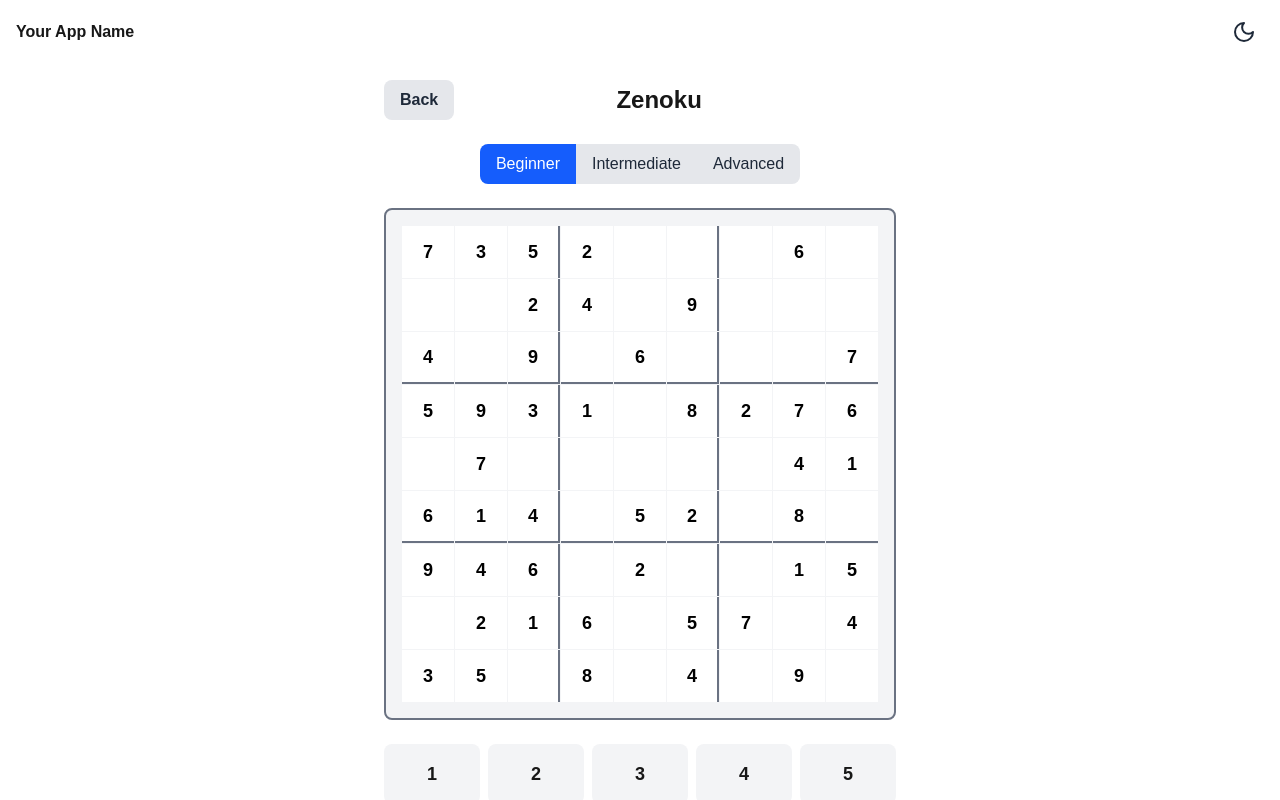
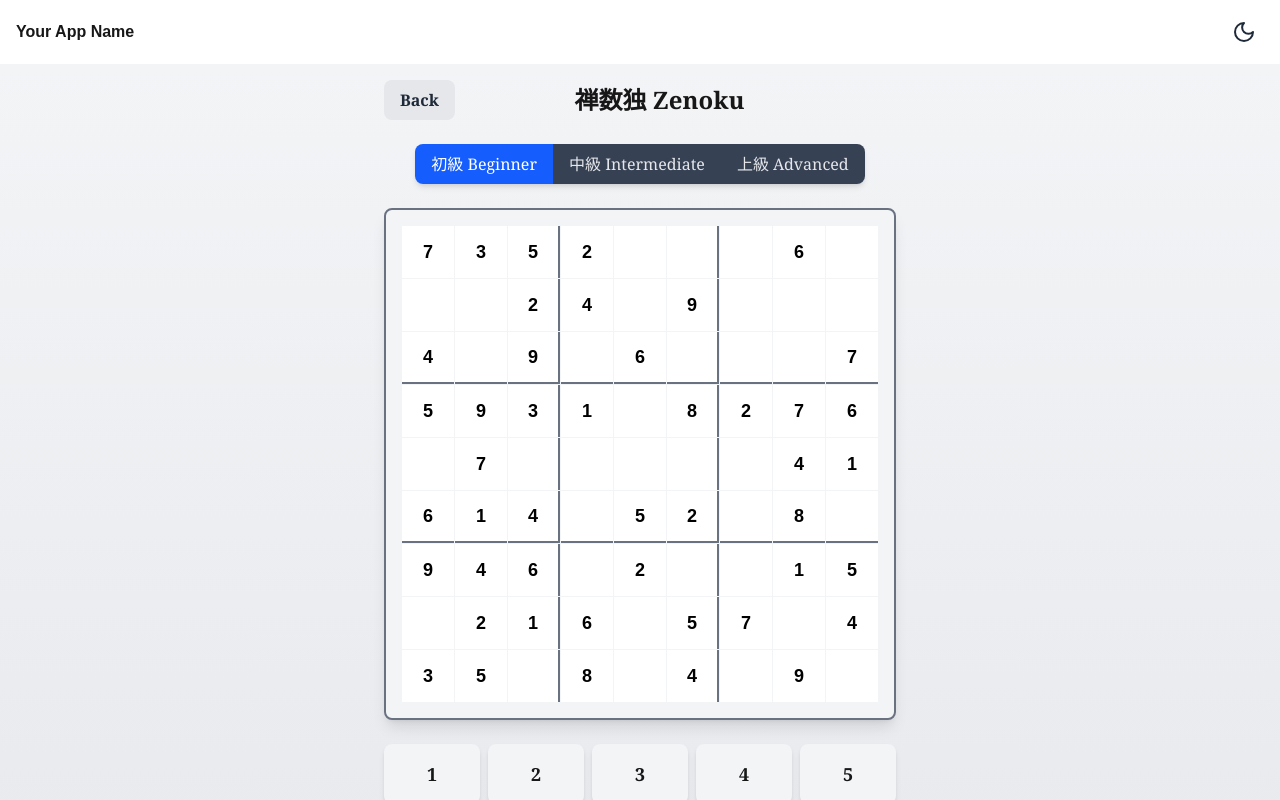
Before and after one commit to Yulkazs/zenoku, a Next.js app in the folder sudsrc/: page / in a window 1280 px wide. Both pictures are taken after a click on the button "Start Game". Shown: the top 800 px of the page. Built offline with nearby package versions, Linux system fonts and the light colour scheme.

Commit message:
Styling changed

```diff
--- a/sudsrc/app/components/SudokuGame.tsx
+++ b/sudsrc/app/components/SudokuGame.tsx
@@ -3,7 +3,7 @@
 import { useState, useEffect, useRef } from 'react';
 import { motion } from 'framer-motion';
 import { generateSudoku, checkSudoku, SudokuType } from '@/app/utils/sudokuUtils';
-
+import { Sparkles } from 'lucide-react';
 
 type Difficulty = 'beginner' | 'intermediate' | 'advanced';
 
@@ -19,8 +19,10 @@ export default function SudokuGame({ onExit }: SudokuGameProps) {
   const [isComplete, setIsComplete] = useState<boolean>(false);
   const [isCorrect, setIsCorrect] = useState<boolean>(false);
   const [isLoading, setIsLoading] = useState<boolean>(true);
+  const [hintsRemaining, setHintsRemaining] = useState<number>(4);
   const boardRef = useRef<HTMLDivElement>(null);
   const initialized = useRef<boolean>(false);
+  const gameContainerRef = useRef<HTMLDivElement>(null);
 
   // Generate a new Sudoku puzzle when difficulty changes
   useEffect(() => {
@@ -31,6 +33,7 @@ export default function SudokuGame({ onExit }: SudokuGameProps) {
     setSelectedCell(null);
     setIsComplete(false);
     setIsCorrect(false);
+    setHintsRemaining(4); // Reset hints when changing difficulty
 
     // Reset UI state
     setTimeout(() => {
@@ -70,6 +73,56 @@ export default function SudokuGame({ onExit }: SudokuGameProps) {
       }
     }
   }, [board, isLoading]);
+
+  // Handle keyboard input
+  useEffect(() => {
+    const handleKeyDown = (e: KeyboardEvent) => {
+      // Number keys (both top row and numpad)
+      if ((/^[1-9]$/.test(e.key) || (e.key >= 'Numpad1' && e.key <= 'Numpad9'))) {
+        const num = parseInt(e.key.replace('Numpad', ''), 10);
+        handleNumberInput(num);
+      }
+      // Arrow keys for navigation
+      else if (e.key === 'ArrowUp' || e.key === 'ArrowDown' ||
+               e.key === 'ArrowLeft' || e.key === 'ArrowRight') {
+        if (!selectedCell) {
+          setSelectedCell([4, 4]); // Start in the middle if no cell is selected
+          return;
+        }
+
+        const [row, col] = selectedCell;
+        let newRow = row;
+        let newCol = col;
+
+        switch (e.key) {
+          case 'ArrowUp': newRow = Math.max(0, row - 1); break;
+          case 'ArrowDown': newRow = Math.min(8, row + 1); break;
+          case 'ArrowLeft': newCol = Math.max(0, col - 1); break;
+          case 'ArrowRight': newCol = Math.min(8, col + 1); break;
+        }
+
+        setSelectedCell([newRow, newCol]);
+      }
+      // Delete or Backspace to clear cell
+      else if (e.key === 'Delete' || e.key === 'Backspace') {
+        clearCell();
+      }
+      // H key for hint
+      else if (e.key === 'h' || e.key === 'H') {
+        useHint();
+      }
+    };
+
+    // Focus on game container to capture keyboard events
+    if (gameContainerRef.current) {
+      gameContainerRef.current.focus();
+    }
+
+    window.addEventListener('keydown', handleKeyDown);
+    return () => {
+      window.removeEventListener('keydown', handleKeyDown);
+    };
+  }, [selectedCell, board]);
 
   // Handle cell selection
   const handleCellSelect = (row: number, col: number) => {
@@ -113,6 +166,30 @@ export default function SudokuGame({ onExit }: SudokuGameProps) {
     setIsComplete(false);
   };
 
+  // Use a hint to reveal a cell
+  const useHint = () => {
+    if (!selectedCell || !board || !solution || hintsRemaining <= 0) return;
+
+    const [row, col] = selectedCell;
+    if (board[row][col].fixed || board[row][col].value === solution[row][col]) return;
+
+    const newBoard = [...board];
+    newBoard[row][col] = { value: solution[row][col], fixed: true };
+    setBoard(newBoard);
+    setHintsRemaining(prev => prev - 1);
+
+    // Check if the board is complete after using hint
+    const allFilled = newBoard.every(row =>
+      row.every(cell => cell.value !== 0)
+    );
+
+    if (allFilled) {
+      const isSolutionCorrect = checkSudoku(newBoard);
+      setIsComplete(true);
+      setIsCorrect(isSolutionCorrect);
+    }
+  };
+
   // Generate a new puzzle with the same difficulty
   const newPuzzle = () => {
     setIsLoading(true);
@@ -123,6 +200,7 @@ export default function SudokuGame({ onExit }: SudokuGameProps) {
       setSelectedCell(null);
       setIsComplete(false);
       setIsCorrect(false);
+      setHintsRemaining(4); // Reset hints for new puzzle
       setIsLoading(false);
 
       // Re-animate board appearance
@@ -133,8 +211,9 @@ export default function SudokuGame({ onExit }: SudokuGameProps) {
   // Render loading state
   if (isLoading) {
     return (
-      <div className="min-h-screen flex flex-col items-center justify-center" style={{ backgroundColor: 'var(--background)' }}>
-        <div className="text-4xl font-bold mb-4 text-blue-600">Loading...</div>
+      <div className="min-h-screen flex flex-col items-center justify-center bg-gradient-to-b from-gray-100 to-gray-200 dark:from-gray-900 dark:to-gray-800" style={{ backgroundColor: 'var(--background)' }}>
+        <div className="text-4xl font-bold mb-4 text-blue-600 font-serif">読み込み中...</div>
+        <div className="text-xl text-gray-600 dark:text-gray-400 font-serif">Loading...</div>
       </div>
     );
   }
@@ -142,22 +221,22 @@ export default function SudokuGame({ onExit }: SudokuGameProps) {
   // Render complete game state
   if (isComplete) {
     return (
-      <div className="min-h-screen p-4 flex flex-col items-center justify-center" style={{ backgroundColor: 'var(--background)' }}>
+      <div className="min-h-screen p-4 flex flex-col items-center justify-center bg-gradient-to-b from-gray-100 to-gray-200 dark:from-gray-900 dark:to-gray-800" style={{ backgroundColor: 'var(--background)' }}>
         <motion.div
           initial={{ scale: 0.9, opacity: 0 }}
           animate={{ scale: 1, opacity: 1 }}
           className="text-center max-w-md"
         >
           <div className={`mb-6 p-4 shadow-lg border-2 rounded-lg opacity-90 ${isCorrect ? 'bg-green-600 border-green-700' : 'bg-red-600 border-red-700'}`}>
-            <h1 className="text-3xl font-bold mb-4">
-                {isCorrect ? 'Puzzle Solved!' : 'Oops, Puzzle Not Solved!'}
+            <h1 className="text-3xl font-bold mb-4 font-serif">
+                {isCorrect ? '成功！Puzzle Solved!' : '残念！Puzzle Not Solved!'}
             </h1>
             </div>
 
             <div className="mb-8">
-            <p className="subtext text-lg mb-4">
+            <p className="subtext text-lg mb-4 font-serif">
                 {isCorrect
-                ? 'Congratulations! You successfully completed the puzzle.'
+                ? 'おめでとう！Congratulations! You successfully completed the puzzle.'
                 : 'It looks like something went wrong. No worries, though! Click below to try a new puzzle and keep challenging yourself!'}
             </p>
             </div>
@@ -165,13 +244,13 @@ export default function SudokuGame({ onExit }: SudokuGameProps) {
           <div className="flex gap-4 justify-center">
             <button
               onClick={newPuzzle}
-              className="px-6 py-2 rounded-lg font-semibold text-white bg-blue-600 hover:bg-blue-700 transition-colors"
+              className="px-6 py-2 rounded-lg font-semibold text-white bg-blue-600 hover:bg-blue-700 transition-colors font-serif"
             >
               New Puzzle
             </button>
             <button
               onClick={onExit}
-              className="px-6 py-2 rounded-lg font-semibold text-gray-800 bg-gray-200 hover:bg-gray-300 transition-colors dark:text-gray-200 dark:bg-gray-800 dark:hover:bg-gray-700"
+              className="px-6 py-2 rounded-lg font-semibold text-gray-800 bg-gray-200 hover:bg-gray-300 transition-colors dark:text-gray-200 dark:bg-gray-800 dark:hover:bg-gray-700 font-serif"
             >
               Exit
             </button>
@@ -183,18 +262,23 @@ export default function SudokuGame({ onExit }: SudokuGameProps) {
 
   // Render main game board
   return (
-    <div className="min-h-screen p-4" style={{ backgroundColor: 'var(--background)' }}>
+    <div
+      ref={gameContainerRef}
+      tabIndex={0} // Make div focusable for keyboard events
+      className="min-h-screen p-4 outline-none bg-gradient-to-b from-gray-100 to-gray-200 dark:from-gray-900 dark:to-gray-800"
+      style={{ backgroundColor: 'var(--background)' }}
+    >
       <div className="max-w-lg mx-auto">
         <div className="flex justify-between items-center mb-6">
           <button
             onClick={onExit}
-            className="px-4 py-2 rounded-lg font-semibold text-gray-800 bg-gray-200 hover:bg-gray-300 transition-colors dark:text-gray-200 dark:bg-gray-800 dark:hover:bg-gray-700"
+            className="px-4 py-2 rounded-lg font-semibold text-gray-800 bg-gray-200 hover:bg-gray-300 transition-colors dark:text-gray-200 dark:bg-gray-800 dark:hover:bg-gray-700 font-serif"
           >
             Back
           </button>
 
-          <h1 className="text-2xl font-bold" style={{ color: 'var(--foreground)' }}>
-            Zenoku
+          <h1 className="text-2xl font-bold font-serif" style={{ color: 'var(--foreground)' }}>
+            禅数独 Zenoku
           </h1>
 
           <div className="invisible px-4 py-2">
@@ -203,30 +287,30 @@ export default function SudokuGame({ onExit }: SudokuGameProps) {
         </div>
 
         <div className="flex justify-center mb-6">
-          <div className="inline-flex rounded-lg overflow-hidden">
+          <div className="inline-flex rounded-lg overflow-hidden shadow-md">
             <button
               onClick={() => setDifficulty('beginner')}
-              className={`px-4 py-2 font-medium ${difficulty === 'beginner'
+              className={`px-4 py-2 font-medium font-serif ${difficulty === 'beginner'
                 ? 'bg-blue-600 text-white'
-                : 'bg-gray-200 text-gray-800 hover:bg-gray-300 dark:bg-gray-800 dark:text-gray-200 dark:hover:bg-gray-700'}`}
+                : 'bg-gray-700 text-gray-200 hover:bg-gray-600 dark:bg-gray-800 dark:text-gray-200 dark:hover:bg-gray-700'}`}
             >
-              Beginner
+              初級 Beginner
             </button>
             <button
               onClick={() => setDifficulty('intermediate')}
-              className={`px-4 py-2 font-medium ${difficulty === 'intermediate'
+              className={`px-4 py-2 font-medium font-serif ${difficulty === 'intermediate'
                 ? 'bg-blue-600 text-white'
-                : 'bg-gray-200 text-gray-800 hover:bg-gray-300 dark:bg-gray-800 dark:text-gray-200 dark:hover:bg-gray-700'}`}
+                : 'bg-gray-700 text-gray-200 hover:bg-gray-600 dark:bg-gray-800 dark:text-gray-200 dark:hover:bg-gray-700'}`}
             >
-              Intermediate
+              中級 Intermediate
             </button>
             <button
               onClick={() => setDifficulty('advanced')}
-              className={`px-4 py-2 font-medium ${difficulty === 'advanced'
+              className={`px-4 py-2 font-medium font-serif ${difficulty === 'advanced'
                 ? 'bg-blue-600 text-white'
-                : 'bg-gray-200 text-gray-800 hover:bg-gray-300 dark:bg-gray-800 dark:text-gray-200 dark:hover:bg-gray-700'}`}
+                : 'bg-gray-700 text-gray-200 hover:bg-gray-600 dark:bg-gray-800 dark:text-gray-200 dark:hover:bg-gray-700'}`}
             >
-              Advanced
+              上級 Advanced
             </button>
           </div>
         </div>
@@ -235,7 +319,7 @@ export default function SudokuGame({ onExit }: SudokuGameProps) {
           <div
             ref={boardRef}
             id="container"
-            className="grid grid-cols-9 gap-px bg-gray-300 dark:bg-gray-700 border-2 border-gray-500 dark:border-gray-600 rounded-lg overflow-hidden mb-6"
+            className="grid grid-cols-9 gap-px bg-gray-300 dark:bg-gray-700 border-2 border-gray-500 dark:border-gray-600 rounded-lg overflow-hidden mb-6 shadow-lg"
           >
             {board.map((row, rowIndex) =>
               row.map((cell, colIndex) => (
@@ -268,7 +352,7 @@ export default function SudokuGame({ onExit }: SudokuGameProps) {
             <button
               key={num}
               onClick={() => handleNumberInput(num)}
-              className="py-3 text-lg font-semibold rounded-md bg-gray-200 hover:bg-gray-300 dark:bg-gray-800 dark:hover:bg-gray-700"
+              className="py-3 text-lg font-semibold rounded-md bg-gray-200 hover:bg-blue-200 dark:bg-gray-800 dark:hover:bg-blue-800 transition-colors font-serif shadow-md"
               style={{ color: 'var(--foreground)' }}
               id="container"
             >
@@ -277,7 +361,7 @@ export default function SudokuGame({ onExit }: SudokuGameProps) {
           ))}
           <button
             onClick={clearCell}
-            className="py-3 text-lg font-semibold rounded-md bg-gray-200 hover:bg-gray-300 dark:bg-gray-800 dark:hover:bg-gray-700"
+            className="py-3 text-lg font-semibold rounded-md bg-gray-200 hover:bg-red-200 dark:bg-gray-800 dark:hover:bg-red-900 transition-colors font-serif shadow-md"
             style={{ color: 'var(--foreground)' }}
             id="container"
           >
@@ -285,13 +369,37 @@ export default function SudokuGame({ onExit }: SudokuGameProps) {
           </button>
         </div>
 
-        <div className="flex justify-between">
+        <div className="flex justify-between items-center mb-6">
           <button
             onClick={onExit}
-            className="px-4 py-2 rounded-lg font-semibold text-white-100 bg-red-600 hover:bg-gray-300 transition-colors dark:text-gray-200 dark:bg-gray-800 dark:hover:bg-gray-700"
+            className="px-4 py-2 rounded-lg font-semibold text-white bg-red-600 hover:bg-red-700 transition-colors font-serif shadow-md"
           >
             Exit
           </button>
+
+          <button
+            onClick={useHint}
+            disabled={hintsRemaining <= 0 || !selectedCell}
+            className={`px-4 py-2 rounded-lg font-semibold flex items-center gap-2 shadow-md font-serif
+              ${hintsRemaining > 0
+                ? 'text-white bg-amber-600 hover:bg-amber-700'
+                : 'text-gray-400 bg-gray-300 dark:text-gray-500 dark:bg-gray-800 cursor-not-allowed'}`}
+          >
+            <Sparkles className="w-5 h-5" />
+            <span>ヒント Hint ({hintsRemaining})</span>
+          </button>
+
+          <button
+            onClick={newPuzzle}
+            className="px-4 py-2 rounded-lg font-semibold text-white bg-blue-600 hover:bg-blue-700 transition-colors font-serif shadow-md"
+          >
+            New Game
+          </button>
+        </div>
+
+        <div className="mt-6 text-center text-sm text-gray-600 dark:text-gray-400 font-serif">
+          <p>キーボードを使用: 1-9で数字を入力、矢印キーで移動、BackspaceまたはDelete で削除、Hでヒント</p>
+          <p>Use keyboard: 1-9 for numbers, arrow keys to navigate, Backspace or Delete to clear, H for hint</p>
         </div>
       </div>
     </div>
```
